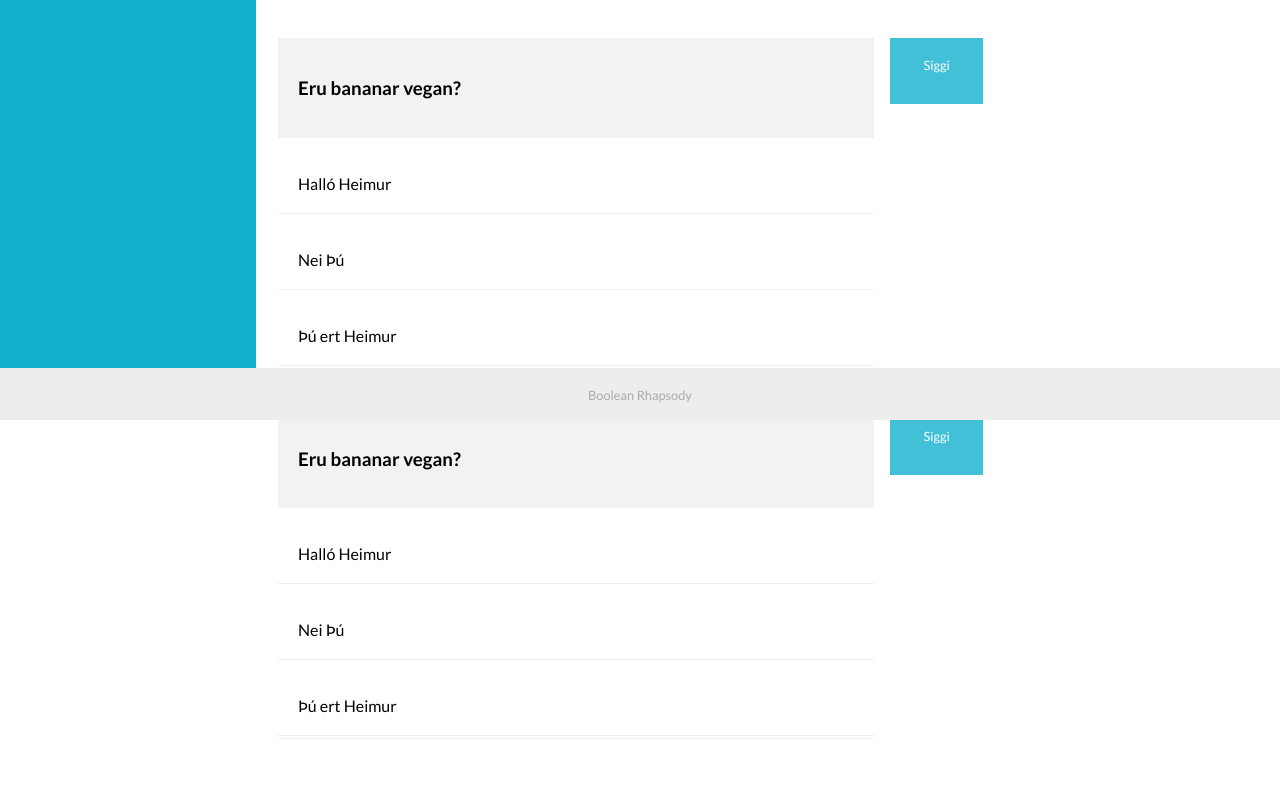
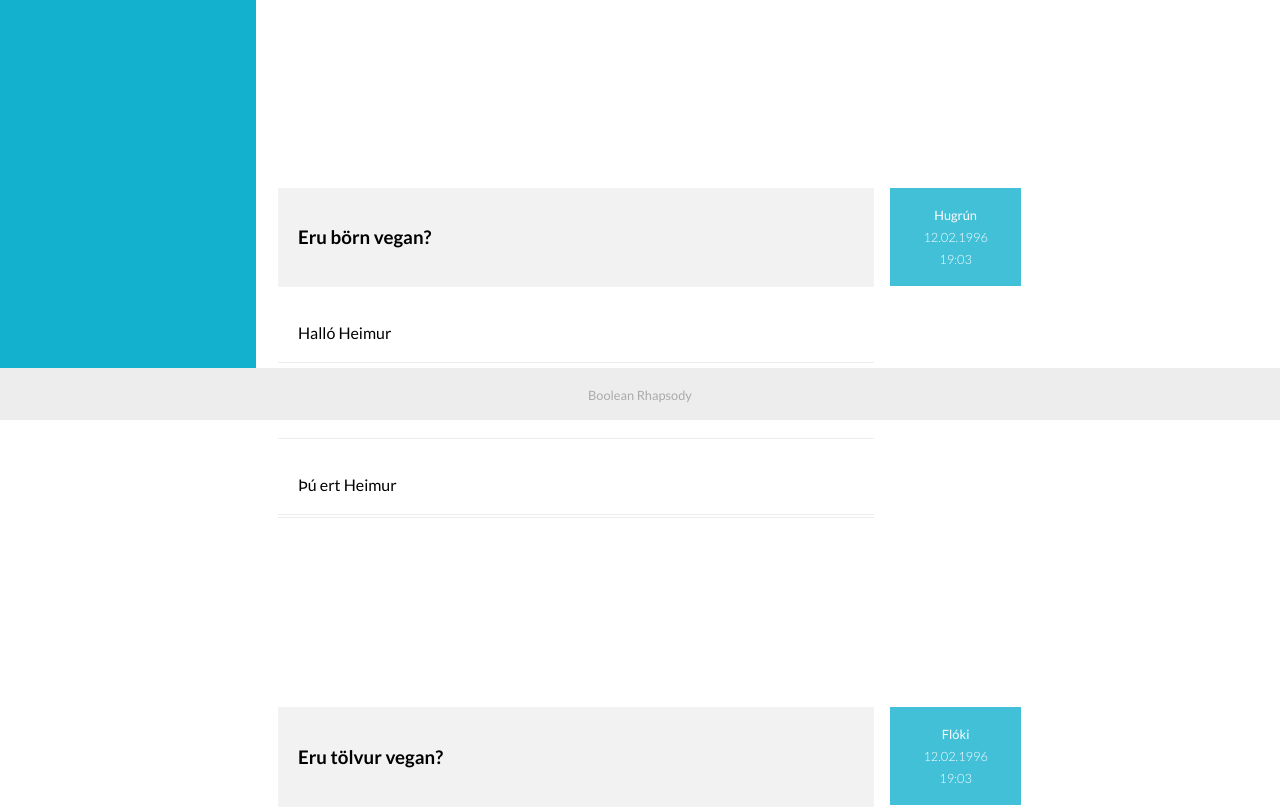
Before and after one commit to Floki-Thorleifs/Medgongukonur, a React (Create React App) app: page /chat in a window 1280 px wide. Shown: the part 380-1187 px from the top of the page. Built offline with nearby package versions, Linux system fonts and the light colour scheme.

Commit message:
bloodtest

```diff
--- a/src/App.js
+++ b/src/App.js
@@ -6,6 +6,7 @@ import { Route, Switch, withRouter } from 'react-router-dom';
 import Home from './routes/home';
 import Chat from './routes/home';
 import Login from './routes/login';
+import Blood from './routes/tests';
 
 class App extends Component {
   render() {
@@ -15,9 +16,9 @@ class App extends Component {
 
         <div>
           <Switch location={this.props.location}>
-            <Route path="/" exact component={Home} />
+            <Route path="/" exact component={Login} />
             <Route path="/chat" component={Chat} />
-            <Route path="/login" exact component={Login} />
+            <Route path="/tests" exact component={Blood} />
           </Switch>
         </div>
       </main>
--- a/src/components/post/Post.js
+++ b/src/components/post/Post.js
@@ -14,6 +14,7 @@ class Post extends Component {
     function getAuth() {
       if (data) {
         const comments = data.comments.map((i, index) => {
+          console.log(index);
           return (
             <p className="postItem__comments--single" key={index}>
               {i}
@@ -21,7 +22,7 @@ class Post extends Component {
           );
         });
         return (
-          <div class="container">
+          <div className="container">
             <div className="postItem">
               <Link to={data.name} className="postItem__info">
                 <ul>
@@ -37,39 +38,7 @@ class Post extends Component {
                 <div className="postItem__comments">{comments}</div>
               </div>
             </div>
-
-            <div className="postItem">
-              <Link to={data.name} className="postItem__info">
-                <ul>
-                  <li className="postItem__name">{data.name}</li>
-                  <li>{data.date}</li>
-                  <li>{data.time}</li>
-                </ul>
-              </Link>
-              <div className="postItem__post">
-                <div className="postItem__question">
-                  <h3 className="postItem__content">{data.content}</h3>
-                </div>
-                <div className="postItem__comments">{comments}</div>
-              </div>
-            </div>
-
-            <div className="postItem">
-              <Link to={data.name} className="postItem__info">
-                <ul>
-                  <li className="postItem__name">{data.name}</li>
-                  <li>{data.date}</li>
-                  <li>{data.time}</li>
-                </ul>
-              </Link>
-              <div className="postItem__post">
-                <div className="postItem__question">
-                  <h3 className="postItem__content">{data.content}</h3>
-                </div>
-                <div className="postItem__comments">{comments}</div>
-              </div>
-            </div>
-          </div >
+          </div>
         );
       }
       return (
@@ -77,12 +46,12 @@ class Post extends Component {
           <div className="postItem">
             <Link to="/" className="postItem__info">
               Unknown
-          </Link>
+            </Link>
             <h3 className="postItem__content">Question?</h3>
             <div className="postItem__comments">
               <p className="postItem__comments--single">
                 This is a stupid Question
-            </p>
+              </p>
             </div>
           </div>
         </div>
--- a/src/components/sidebar/Sidebar.js
+++ b/src/components/sidebar/Sidebar.js
@@ -19,7 +19,7 @@ class Sidebar extends Component {
     return (
       <div className="sidebar">
         <div className="sidebar__heading">{getData()}</div>
-        <Link to="/login" alt="Home" className="sidebar__item active">
+        <Link to="/" alt="login" className="sidebar__item active">
           Login
         </Link>
         <Link to="/" alt="Home" className="sidebar__item">
@@ -28,7 +28,7 @@ class Sidebar extends Component {
         <Link to="/" alt="Home" className="sidebar__item">
           General info
         </Link>
-        <Link to="/" alt="Home" className="sidebar__item">
+        <Link to="/chat" alt="Chat" className="sidebar__item">
           Chat
         </Link>
       </div>
--- a/src/components/signin/SignIn.js
+++ b/src/components/signin/SignIn.js
@@ -36,7 +36,6 @@ class SignIn extends Component {
   render() {
     const { username, password } = this.state;
     const { isFetching, isAuthenticated } = this.props;
-
     if (isAuthenticated) {
       return (
         <div>
--- a/src/routes/home/Home.js
+++ b/src/routes/home/Home.js
@@ -11,17 +11,29 @@ class Home extends Component {
     const temp = {
       comments: comments,
       name: 'Siggi',
-      content: 'Eru bananar vegan?'
+      content: 'Eru bananar vegan?',
+      date: '12.02.1996',
+      time: '19:03'
     };
 
     const temp2 = {
       comments: comments,
       name: 'Hugrún',
-      content: 'Eru börn vegan?'
+      content: 'Eru börn vegan?',
+      date: '12.02.1996',
+      time: '19:03'
+    };
+
+    const temp3 = {
+      comments: comments,
+      name: 'Flóki',
+      content: 'Eru tölvur vegan?',
+      date: '12.02.1996',
+      time: '19:03'
     };
 
     const data = {
-      posts: [temp, temp2]
+      posts: [temp, temp2, temp3]
     };
     return (
       <div>
```
Also changed, not shown: src/components/bloodtest/Bloodtest.js (+14 -10 lines).
